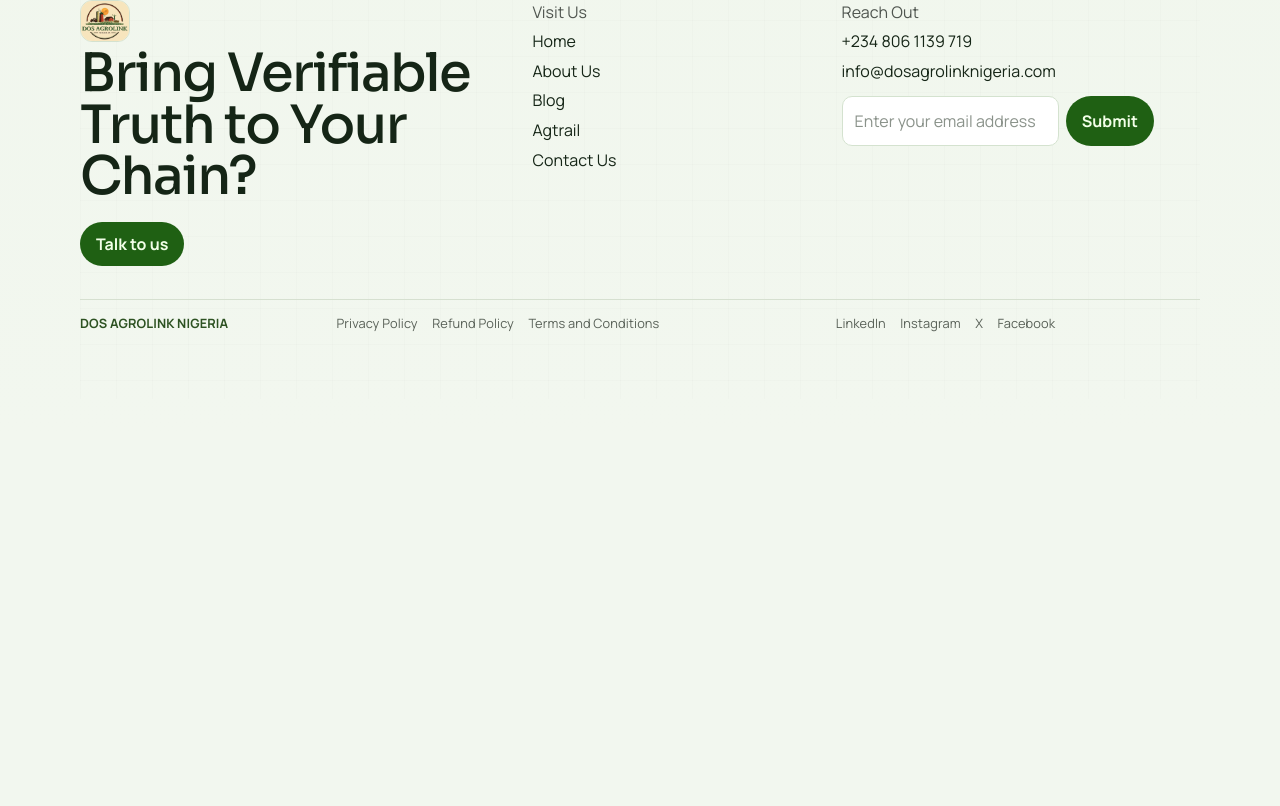
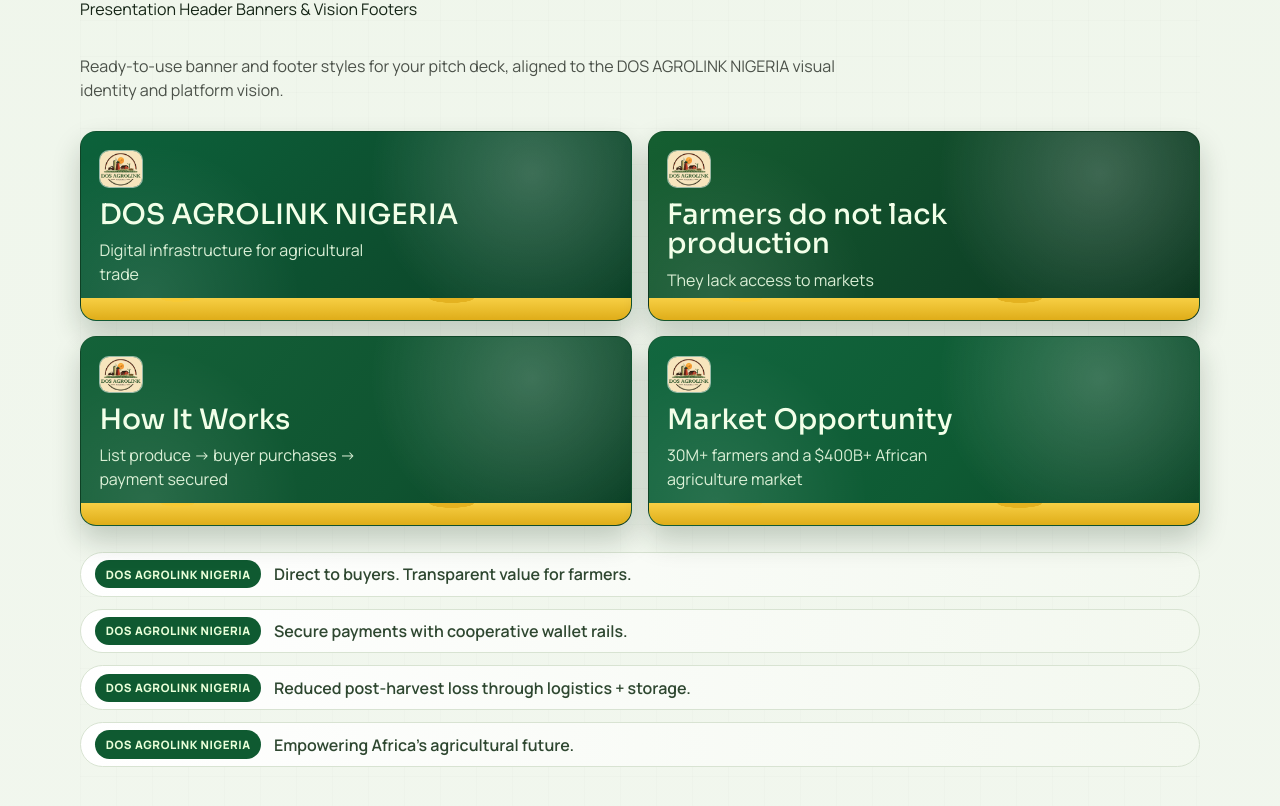
Before and after one commit to steve-diamond/agrolink-frontend, a Next.js app: page / in a window 1280 px wide. Shown: the part 4174-4980 px from the top of the page. Before the commit the page ends 4613 px from the top, so only its background shows below. Built offline with nearby package versions, Linux system fonts and the light colour scheme.

Commit message:
Add slide header banners and vision footer templates

```diff
--- a/app/globals.css
+++ b/app/globals.css
@@ -485,6 +485,126 @@ button {
   font-size: 0.9rem;
 }
 
+.slide-kit-block {
+  display: grid;
+  gap: 1rem;
+}
+
+.slide-header-grid {
+  margin-top: 0.8rem;
+  display: grid;
+  gap: 0.95rem;
+  grid-template-columns: repeat(2, minmax(0, 1fr));
+}
+
+.slide-header-card {
+  position: relative;
+  min-height: 190px;
+  border-radius: 16px;
+  border: 1px solid rgba(26, 60, 30, 0.24);
+  overflow: hidden;
+  padding: 1.15rem;
+  color: #f2ffe8;
+  box-shadow: 0 14px 28px rgba(18, 47, 24, 0.22);
+}
+
+.slide-header-card::before {
+  content: "";
+  position: absolute;
+  inset: 0;
+  background:
+    radial-gradient(circle at 82% 22%, rgba(255, 255, 255, 0.2), transparent 34%),
+    radial-gradient(circle at 12% 88%, rgba(255, 255, 255, 0.1), transparent 30%);
+  pointer-events: none;
+}
+
+.slide-mark {
+  position: relative;
+  z-index: 1;
+  border-radius: 10px;
+  border: 1px solid rgba(255, 255, 255, 0.5);
+  background: rgba(255, 255, 255, 0.12);
+}
+
+.slide-header-card h3 {
+  position: relative;
+  z-index: 1;
+  margin: 0.75rem 0 0;
+  font-family: "Sora", "Segoe UI", sans-serif;
+  font-size: clamp(1.2rem, 2.2vw, 2rem);
+  line-height: 1.05;
+  max-width: 17ch;
+}
+
+.slide-header-card p {
+  position: relative;
+  z-index: 1;
+  margin: 0.55rem 0 0;
+  max-width: 30ch;
+  color: rgba(240, 255, 231, 0.9);
+}
+
+.slide-gold-wave {
+  position: absolute;
+  left: -8%;
+  right: -8%;
+  bottom: 0;
+  height: 22px;
+  background:
+    radial-gradient(90px 20px at 22% 0, #f8ca35 18%, transparent 19%),
+    radial-gradient(120px 26px at 65% 0, #e4b220 18%, transparent 19%),
+    linear-gradient(180deg, #f7cf44 0%, #dfad19 100%);
+}
+
+.slide-header-card.primary {
+  background: linear-gradient(135deg, #0c623b 0%, #0d4f2f 55%, #0a3f25 100%);
+}
+
+.slide-header-card.insight {
+  background: linear-gradient(130deg, #155f31 0%, #0f4528 60%, #0a351e 100%);
+}
+
+.slide-header-card.workflow {
+  background: linear-gradient(130deg, #146239 0%, #0f5330 62%, #0a3f25 100%);
+}
+
+.slide-header-card.opportunity {
+  background: linear-gradient(130deg, #12673f 0%, #0e5a33 58%, #0c4528 100%);
+}
+
+.slide-footer-grid {
+  margin-top: 0.6rem;
+  display: grid;
+  gap: 0.75rem;
+}
+
+.vision-footer-strip {
+  border-radius: 999px;
+  border: 1px solid #d8e3d2;
+  background: linear-gradient(90deg, #ffffff 0%, #f3f8ef 100%);
+  display: flex;
+  align-items: center;
+  gap: 0.8rem;
+  padding: 0.45rem 0.9rem;
+}
+
+.vision-footer-strip span {
+  min-width: fit-content;
+  border-radius: 999px;
+  background: #0f5a31;
+  color: #e9ffd9;
+  font-size: 0.72rem;
+  letter-spacing: 0.05em;
+  padding: 0.35rem 0.65rem;
+  font-weight: 800;
+}
+
+.vision-footer-strip p {
+  margin: 0;
+  color: #2e4730;
+  font-weight: 600;
+}
+
 .landing-footer {
   border-top: 1px solid #d6e0d0;
   padding-top: 2.1rem;
@@ -574,6 +694,7 @@ button {
 .product-banner,
 .faq-block,
 .capabilities-block,
+.slide-kit-block,
 .landing-footer {
   position: relative;
   z-index: 1;
@@ -600,8 +721,12 @@ button {
   animation-delay: 300ms;
 }
 
+.slide-kit-block {
+  animation-delay: 330ms;
+}
+
 .landing-footer {
-  animation-delay: 340ms;
+  animation-delay: 360ms;
 }
 
 @keyframes reveal-up {
@@ -624,10 +749,17 @@ button {
   .audience-grid,
   .story-grid,
   .capabilities-grid,
+  .slide-header-grid,
   .faq-grid,
   .landing-footer,
   .footer-bottom {
     grid-template-columns: 1fr;
+  }
+
+  .vision-footer-strip {
+    border-radius: 16px;
+    flex-direction: column;
+    align-items: flex-start;
   }
 
   .product-banner {
--- a/app/page.tsx
+++ b/app/page.tsx
@@ -90,6 +90,36 @@ const strategicFeatures = [
   "Logistics & Produce Transport Network",
   "Warehouse & Storage System",
   "Agricultural Knowledge & Advisory Hub",
+];
+
+const slideHeaders = [
+  {
+    title: "DOS AGROLINK NIGERIA",
+    subtitle: "Digital infrastructure for agricultural trade",
+    tone: "primary",
+  },
+  {
+    title: "Farmers do not lack production",
+    subtitle: "They lack access to markets",
+    tone: "insight",
+  },
+  {
+    title: "How It Works",
+    subtitle: "List produce -> buyer purchases -> payment secured",
+    tone: "workflow",
+  },
+  {
+    title: "Market Opportunity",
+    subtitle: "30M+ farmers and a $400B+ African agriculture market",
+    tone: "opportunity",
+  },
+];
+
+const slideFooters = [
+  "Direct to buyers. Transparent value for farmers.",
+  "Secure payments with cooperative wallet rails.",
+  "Reduced post-harvest loss through logistics + storage.",
+  "Empowering Africa's agricultural future.",
 ];
 
 export default function Home() {
@@ -221,6 +251,35 @@ export default function Home() {
         </div>
       </section>
 
+      <section className="slide-kit-block">
+        <p className="section-kicker">SLIDE KIT</p>
+        <h2>Presentation Header Banners & Vision Footers</h2>
+        <p className="section-intro">
+          Ready-to-use banner and footer styles for your pitch deck, aligned to the DOS AGROLINK NIGERIA
+          visual identity and platform vision.
+        </p>
+
+        <div className="slide-header-grid">
+          {slideHeaders.map((item) => (
+            <article key={item.title} className={`slide-header-card ${item.tone}`}>
+              <Image src={dosLogo} alt="DOS AGROLINK NIGERIA mark" width={44} height={44} className="slide-mark" />
+              <h3>{item.title}</h3>
+              <p>{item.subtitle}</p>
+              <div className="slide-gold-wave" aria-hidden="true" />
+            </article>
+          ))}
+        </div>
+
+        <div className="slide-footer-grid">
+          {slideFooters.map((line) => (
+            <div key={line} className="vision-footer-strip">
+              <span>DOS AGROLINK NIGERIA</span>
+              <p>{line}</p>
+            </div>
+          ))}
+        </div>
+      </section>
+
       <footer className="landing-footer">
         <div className="footer-brand">
           <Image src={dosLogo} alt="DOS AGROLINK NIGERIA logo" width={50} height={50} className="footer-logo" />
```
